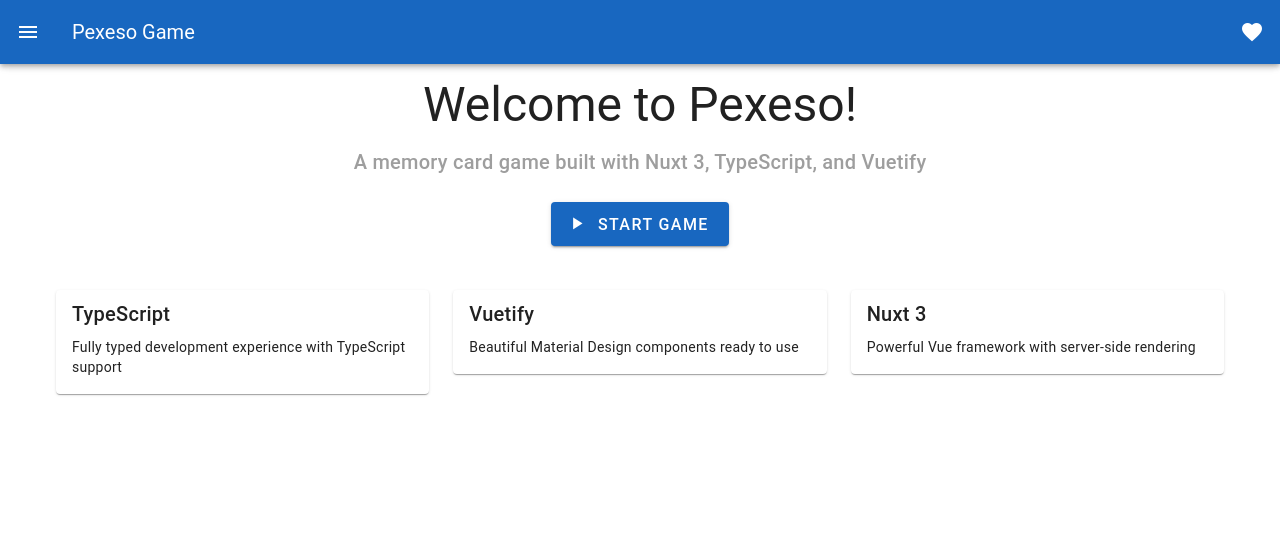
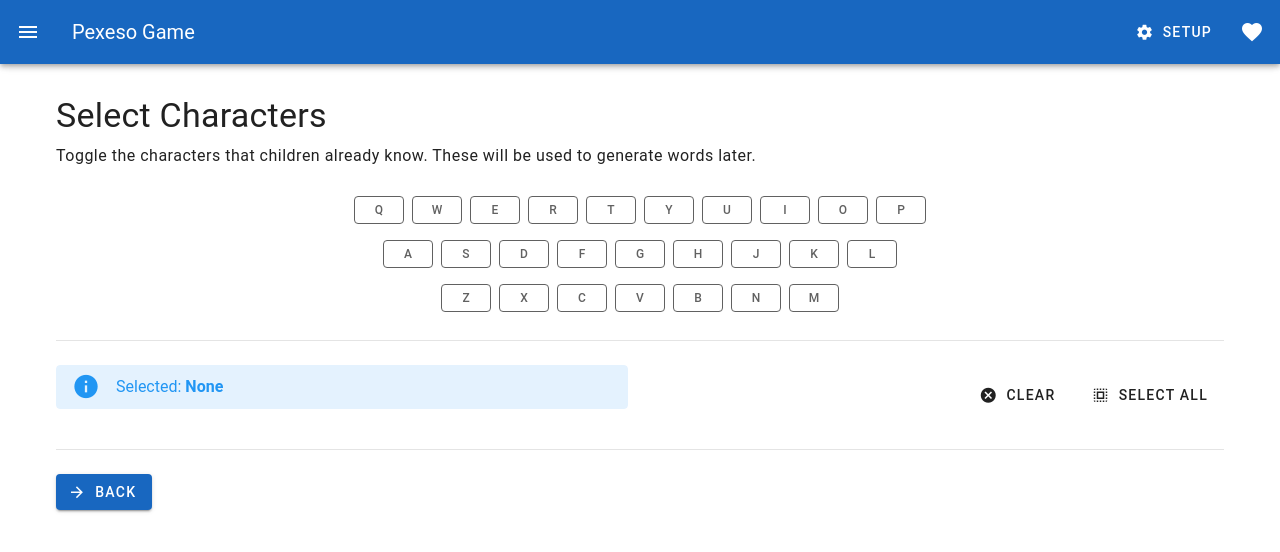
Before and after one commit to buksy90/words-pexeso, a Nuxt app: page /setup/characters in a window 1280 px wide. Shown: the top 552 px of the page. Built offline with nearby package versions, Linux system fonts and the light colour scheme.

Commit message:
Setup page

```diff
--- a/app.vue
+++ b/app.vue
@@ -4,58 +4,14 @@
       <v-app-bar-nav-icon></v-app-bar-nav-icon>
       <v-toolbar-title>Pexeso Game</v-toolbar-title>
       <v-spacer></v-spacer>
+      <v-btn to="/setup" variant="text" prepend-icon="mdi-cog">Setup</v-btn>
       <v-btn icon>
         <v-icon>mdi-heart</v-icon>
       </v-btn>
     </v-app-bar>
 
     <v-main>
-      <v-container>
-        <v-row>
-          <v-col cols="12" class="text-center">
-            <h1 class="text-h3 mb-4">Welcome to Pexeso!</h1>
-            <p class="text-h6 text-grey">
-              A memory card game built with Nuxt 3, TypeScript, and Vuetify
-            </p>
-
-            <v-btn
-              color="primary"
-              size="large"
-              class="mt-6"
-              prepend-icon="mdi-play"
-            >
-              Start Game
-            </v-btn>
-          </v-col>
-        </v-row>
-
-        <v-row class="mt-8">
-          <v-col cols="12" md="4">
-            <v-card>
-              <v-card-title>TypeScript</v-card-title>
-              <v-card-text>
-                Fully typed development experience with TypeScript support
-              </v-card-text>
-            </v-card>
-          </v-col>
-          <v-col cols="12" md="4">
-            <v-card>
-              <v-card-title>Vuetify</v-card-title>
-              <v-card-text>
-                Beautiful Material Design components ready to use
-              </v-card-text>
-            </v-card>
-          </v-col>
-          <v-col cols="12" md="4">
-            <v-card>
-              <v-card-title>Nuxt 3</v-card-title>
-              <v-card-text>
-                Powerful Vue framework with server-side rendering
-              </v-card-text>
-            </v-card>
-          </v-col>
-        </v-row>
-      </v-container>
+      <NuxtPage />
     </v-main>
   </v-app>
 </template>
--- /dev/null
+++ b/composables/useCharacters.ts
@@ -0,0 +1,28 @@
+import type { Ref } from 'vue';
+
+// Composable to manage active characters selection for the game setup
+export function useCharacters() {
+  // Global reactive state (Nuxt 3 useState keeps value across pages)
+  const active: Ref<string[]> = useState<string[]>('activeChars', () => []);
+
+  const toggle = (ch: string) => {
+    const idx = active.value.indexOf(ch);
+    if (idx >= 0) {
+      active.value.splice(idx, 1);
+    } else {
+      active.value.push(ch);
+    }
+  };
+
+  const isActive = (ch: string) => active.value.includes(ch);
+
+  const clearAll = () => {
+    active.value = [];
+  };
+
+  const selectAll = (chars: string[]) => {
+    active.value = [...chars];
+  };
+
+  return { active, toggle, isActive, clearAll, selectAll };
+}
--- /dev/null
+++ b/pages/index.vue
@@ -0,0 +1,53 @@
+<template>
+  <v-container>
+    <v-row>
+      <v-col cols="12" class="text-center">
+        <h1 class="text-h3 mb-4">Welcome to Pexeso!</h1>
+        <p class="text-h6 text-grey">
+          A memory card game built with Nuxt 3, TypeScript, and Vuetify
+        </p>
+
+        <v-btn
+          color="primary"
+          size="large"
+          class="mt-6"
+          prepend-icon="mdi-play"
+          :to="'/setup'"
+        >
+          Start Setup
+        </v-btn>
+      </v-col>
+    </v-row>
+
+    <v-row class="mt-8">
+      <v-col cols="12" md="4">
+        <v-card>
+          <v-card-title>TypeScript</v-card-title>
+          <v-card-text>
+            Fully typed development experience with TypeScript support
+          </v-card-text>
+        </v-card>
+      </v-col>
+      <v-col cols="12" md="4">
+        <v-card>
+          <v-card-title>Vuetify</v-card-title>
+          <v-card-text>
+            Beautiful Material Design components ready to use
+          </v-card-text>
+        </v-card>
+      </v-col>
+      <v-col cols="12" md="4">
+        <v-card>
+          <v-card-title>Nuxt 3</v-card-title>
+          <v-card-text>
+            Powerful Vue framework with server-side rendering
+          </v-card-text>
+        </v-card>
+      </v-col>
+    </v-row>
+  </v-container>
+</template>
+
+<script setup lang="ts">
+// Landing page logic (none yet)
+</script>
--- /dev/null
+++ b/pages/setup/characters.vue
@@ -0,0 +1,55 @@
+<template>
+  <v-container class="py-8">
+    <h1 class="text-h4 mb-2">Select Characters</h1>
+    <p class="text-body-1 mb-6">Toggle the characters that children already know. These will be used to generate words later.</p>
+
+    <div v-for="(row, rIdx) in keyboardRows" :key="rIdx" class="d-flex justify-center mb-2">
+      <v-btn
+        v-for="ch in row"
+        :key="ch"
+        class="ma-1"
+        :color="isActive(ch) ? 'primary' : 'grey-darken-2'"
+        :variant="isActive(ch) ? 'elevated' : 'outlined'"
+        size="small"
+        @click="toggle(ch)"
+      >{{ ch }}</v-btn>
+    </div>
+
+    <v-divider class="my-6" />
+
+    <v-row>
+      <v-col cols="12" md="6">
+        <v-alert type="info" variant="tonal" density="compact" class="mb-4">
+          Selected: <strong>{{ active.join(', ') || 'None' }}</strong>
+        </v-alert>
+      </v-col>
+      <v-col cols="12" md="6" class="text-md-right d-flex align-center justify-end">
+        <v-btn class="mr-2" variant="text" @click="clearAll" prepend-icon="mdi-close-circle">Clear</v-btn>
+        <v-btn variant="text" @click="selectAll(allChars)" prepend-icon="mdi-select-all">Select All</v-btn>
+      </v-col>
+    </v-row>
+
+    <v-divider class="my-6" />
+
+    <v-btn color="primary" prepend-icon="mdi-arrow-right" :to="'/setup'">Back</v-btn>
+  </v-container>
+</template>
+
+<script setup lang="ts">
+import { useCharacters } from '~/composables/useCharacters';
+
+const { active, toggle, isActive, clearAll, selectAll } = useCharacters();
+
+// Basic QWERTY layout. Adjust / extend for locale as needed.
+const keyboardRows: string[][] = [
+  ['q','w','e','r','t','y','u','i','o','p'],
+  ['a','s','d','f','g','h','j','k','l'],
+  ['z','x','c','v','b','n','m']
+];
+
+const allChars = keyboardRows.flat();
+</script>
+
+<style scoped>
+/* Center buttons elegantly on wrap */
+</style>
--- /dev/null
+++ b/pages/setup/index.vue
@@ -0,0 +1,13 @@
+<template>
+  <div>
+    <v-container class="py-8">
+      <h1 class="text-h4 mb-4">Setup</h1>
+      <p class="mb-6">Configure game inputs before starting. First, pick which characters children already know.</p>
+      <v-btn color="primary" prepend-icon="mdi-alphabetical" :to="'/setup/characters'">Select Characters</v-btn>
+    </v-container>
+  </div>
+</template>
+
+<script setup lang="ts">
+// Simple landing page for setup section
+</script>
```
Also changed, not shown: 1 other file (tests, documents, lock files or other folders).
